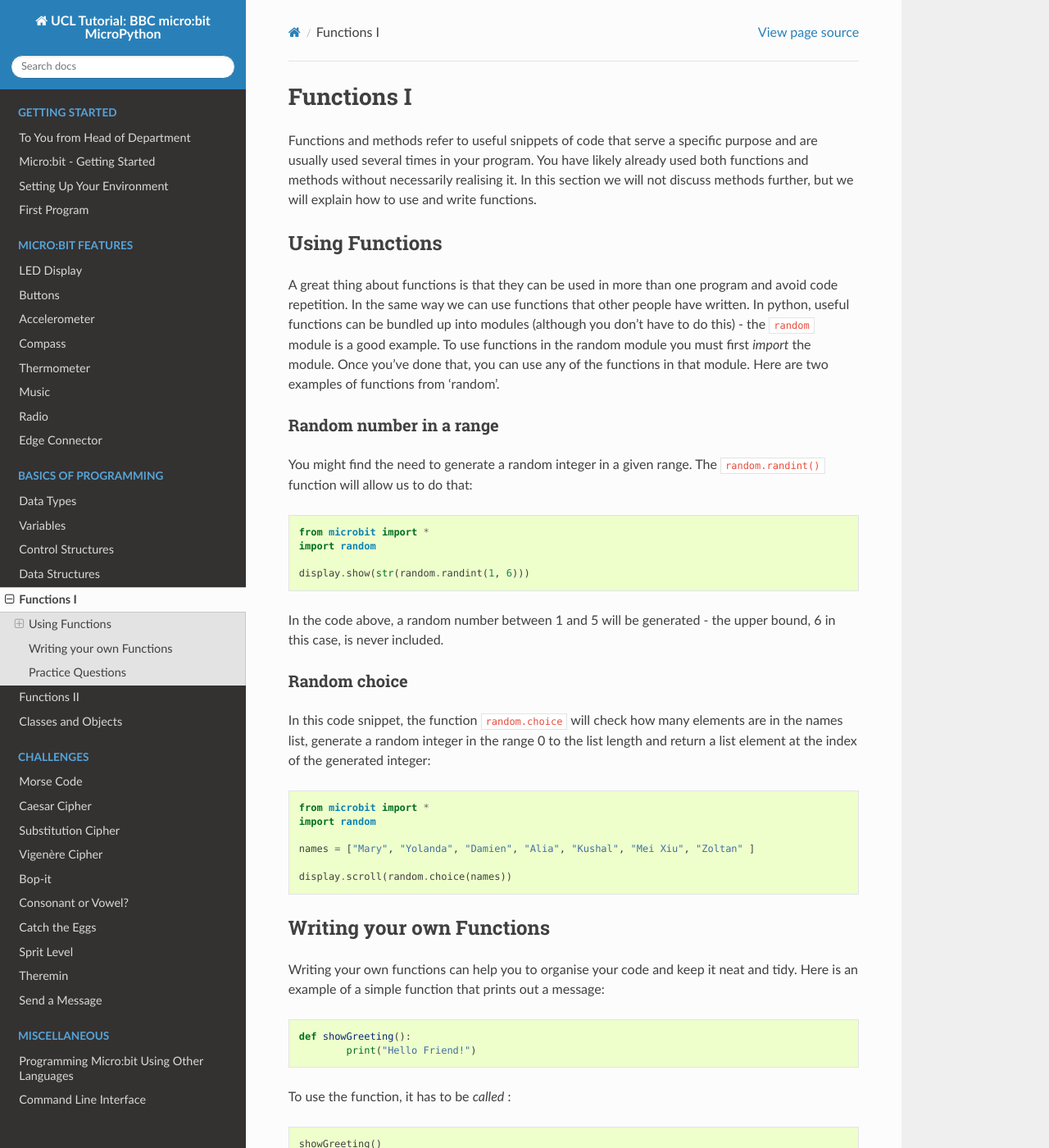
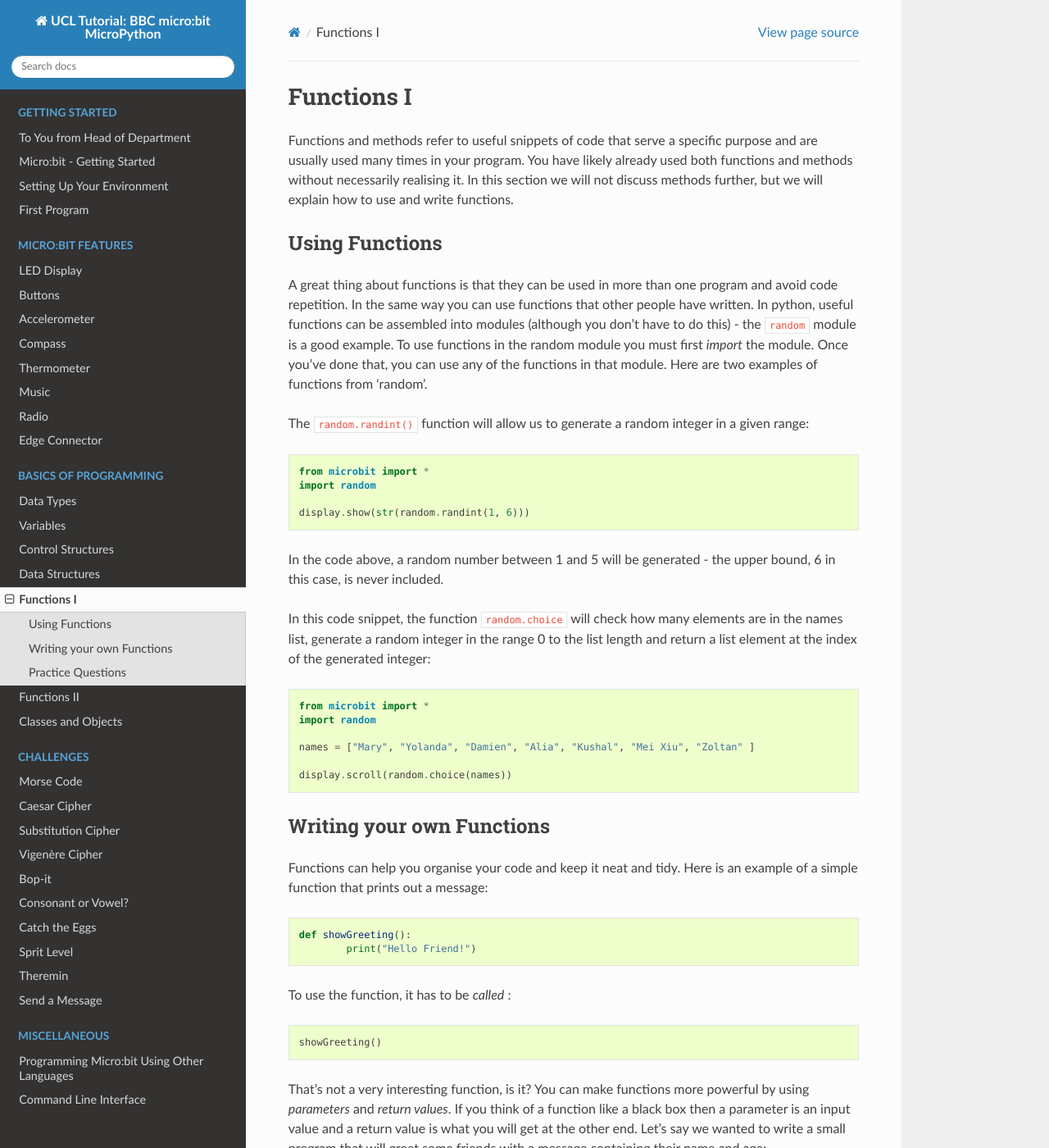
Before and after one commit to rharbird/microbit-challenges, a Sphinx documentation site: the page built from docs/source/basics/functions.rst, in a window 1280 px wide and 1400 px high. Shown: the whole window at 82% size. Built offline with Sphinx 7.4.7 and the Read the Docs theme 2.0.0, drawn with Linux system fonts in a browser that asks for light colours; some of the changed text lies outside the part shown.

Commit message:
Modify text

```diff
--- a/docs/source/basics/functions.rst
+++ b/docs/source/basics/functions.rst
@@ -2,21 +2,20 @@
 Functions I
 ************
 
-Functions and methods refer to useful snippets of code that serve a specific purpose and are usually used several times in your program.
+Functions and methods refer to useful snippets of code that serve a specific purpose and are usually used many times in your program.
 You have likely already used both functions and methods without necessarily realising it.
 In this section we will not discuss methods further, but we will explain how to use and write functions.
 
 Using Functions
 ================
-A great thing about functions is that they can be used in more than one program and avoid code repetition. In the same way we can use functions that other people have
+
+A great thing about functions is that they can be used in more than one program and avoid code repetition. In the same way you can use functions that other people have
 written.
-In python, useful functions can be bundled up into modules (although you don't have to do this) - the ``random`` module is a good example.
+In python, useful functions can be assembled into modules (although you don't have to do this) - the ``random`` module is a good example.
 To use functions in the random module you must first `import` the module. Once you've done that, you can use any of the functions in that module. Here are two examples
 of functions from 'random'.
 
-Random number in a range
--------------------------
-You might find the need to generate a random integer in a given range. The ``random.randint()`` function will allow us to do that::
+The ``random.randint()`` function will allow us to generate a random integer in a given range::
 
 	from microbit import *
 	import random
@@ -25,8 +24,6 @@ You might find the need to generate a random integer in a given range. The ``ran
 
 In the code above, a random number between 1 and 5 will be generated - the upper bound, 6 in this case, is never included.
 
-Random choice
---------------
 In this code snippet, the function ``random.choice`` will check how many elements are in the names list, generate a random integer in the range 0 to the list length
 and return a list element at the index of the generated integer::
 
@@ -40,7 +37,8 @@ and return a list element at the index of the generated integer::
 
 Writing your own Functions
 ============================
-Writing your own functions can help you to organise your code and keep it neat and tidy. Here is an example of a simple function that prints out a message::
+
+Functions can help you organise your code and keep it neat and tidy. Here is an example of a simple function that prints out a message::
 
 
 	def showGreeting():
@@ -50,9 +48,9 @@ To use the function, it has to be *called* : ::
 
 	showGreeting()
 
-That's not a very interesting function, is it? You can make functions more powerful by using `parameters` and `return values`. If we think of a function like a black box
-then a parameter is an input value and a return value is what we will get out of the other end. Let's say we wanted to write a small program that will greet some
-friends with a message containing their name and age. Our program might look like this::
+That's not a very interesting function, is it? You can make functions more powerful by using `parameters` and `return values`. If you think of a function like a black box
+then a parameter is an input value and a return value is what you will get at the other end. Let's say we wanted to write a small program that will greet some
+friends with a message containing their name and age: ::
 
 	from microbit import *
 
@@ -64,8 +62,8 @@ friends with a message containing their name and age. Our program might look lik
  	display.scroll(printBirthdayGreeting("Henry", 9))
  	display.scroll(printBirthdayGreeting("Maria", 11))
 
-The function ``printBirthdayGreeting`` composes the birthday message for us and returns a string. We have used the python function ``str()`` to turn ``age``,
-which is a number, into a string.  You don't have to use functions or return values in your functions unless you want to.
+The function ``printBirthdayGreeting`` composes the birthday message for us and returns a string. ``str()`` is used to turn ``age``,
+which is a number, into a string.  You don't have to use functions or return values in your functions unless you want/need to.
 
 Practice Questions
 ===================
```
Also changed, not shown: docs/source/basics/data_structures.rst (+17 -17 lines).
